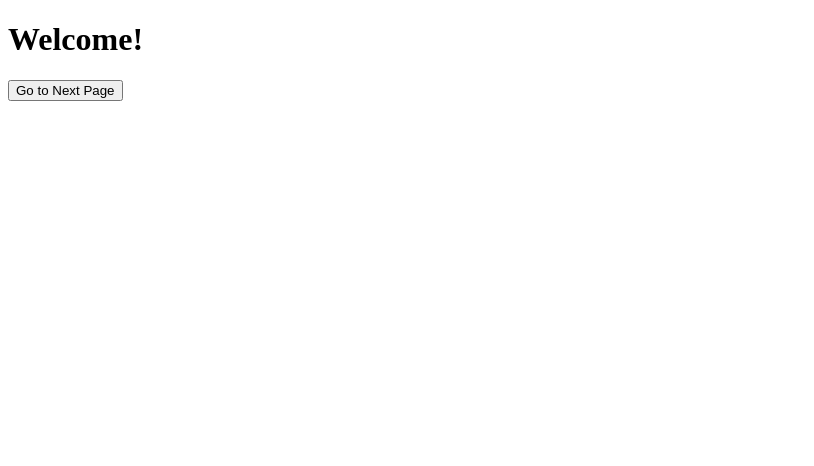
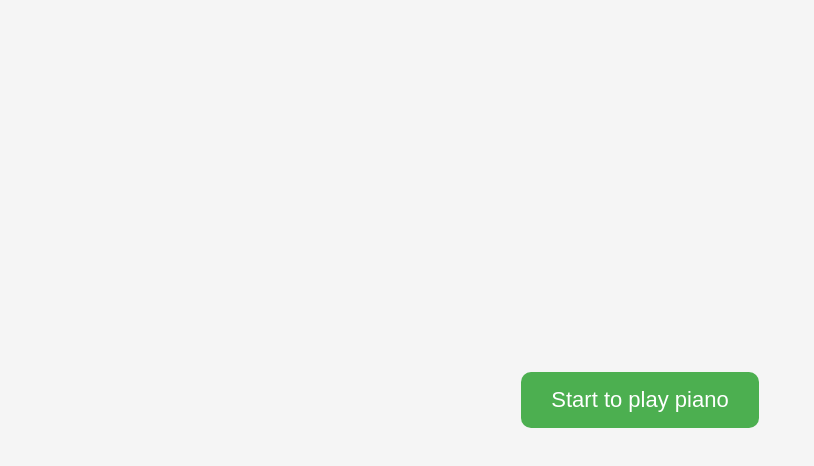
Before and after one commit to saidixith1218/peino_bykeyboard, a plain HTML site: page index.html in a window 1280 px wide. Shown: the whole page, without its empty margins (0-814 px from the left). Drawn offline with Linux system fonts and the light colour scheme.

Commit message:
Update index.html

```diff
--- a/index.html
+++ b/index.html
@@ -1,12 +1,39 @@
 <!DOCTYPE html>
 <html>
 <head>
-    <title>Home Page</title>
+    <title>Piano Start Page</title>
+    <style>
+        body {
+            display: flex;
+            justify-content: center;
+            align-items: center;
+            height: 100vh;
+            margin: 0;
+            background-color: #f5f5f5;
+            font-family: Arial, sans-serif;
+        }
+
+        .start-button {
+            padding: 15px 30px;
+            font-size: 22px;
+            cursor: pointer;
+            border: none;
+            border-radius: 10px;
+            background-color: #4CAF50;
+            color: white;
+            transition: 0.3s;
+        }
+
+        .start-button:hover {
+            background-color: #45a049;
+        }
+    </style>
 </head>
 <body>
-    <h1>Welcome!</h1>
-    <button onclick="window.location.href='pienoopen'">
-        Go to Next Page
+
+    <button class="start-button" onclick="window.location.href='nextpage.html'">
+        Start to play piano
     </button>
+
 </body>
 </html>
```
